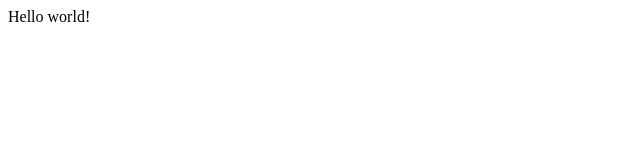
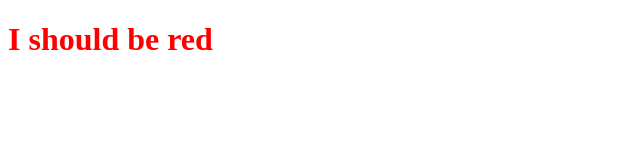
Before and after one commit to amakk/gatsby-global-css-bug, a Gatsby site: page / in a window 1280 px wide. Shown: the whole page, without its empty margins (0-640 px from the left). Built offline with nearby package versions, Linux system fonts and the light colour scheme; Gatsby itself is replaced by a stand-in of ours.

Commit message:
Example to demonstrate the issue

```diff
--- a/src/pages/index.js
+++ b/src/pages/index.js
@@ -1,3 +1,4 @@
 import React from "react"
+import '../styles/style.css'
 
-export default () => <div>Hello world!</div>
+export default () => <h1>I should be red</h1>
--- /dev/null
+++ b/src/pages/page2.js
@@ -0,0 +1,3 @@
+import React from "react"
+
+export default () => <h1>I should not be red</h1>
--- /dev/null
+++ b/src/styles/style.css
@@ -0,0 +1,3 @@
+h1 {
+    color: red;
+}
```
